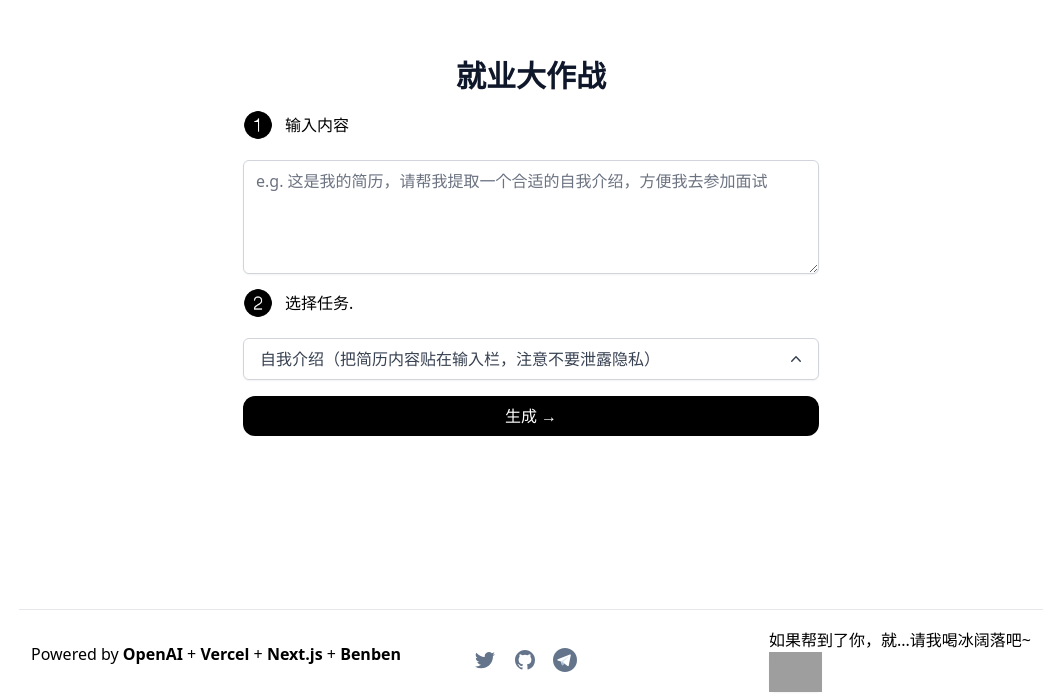
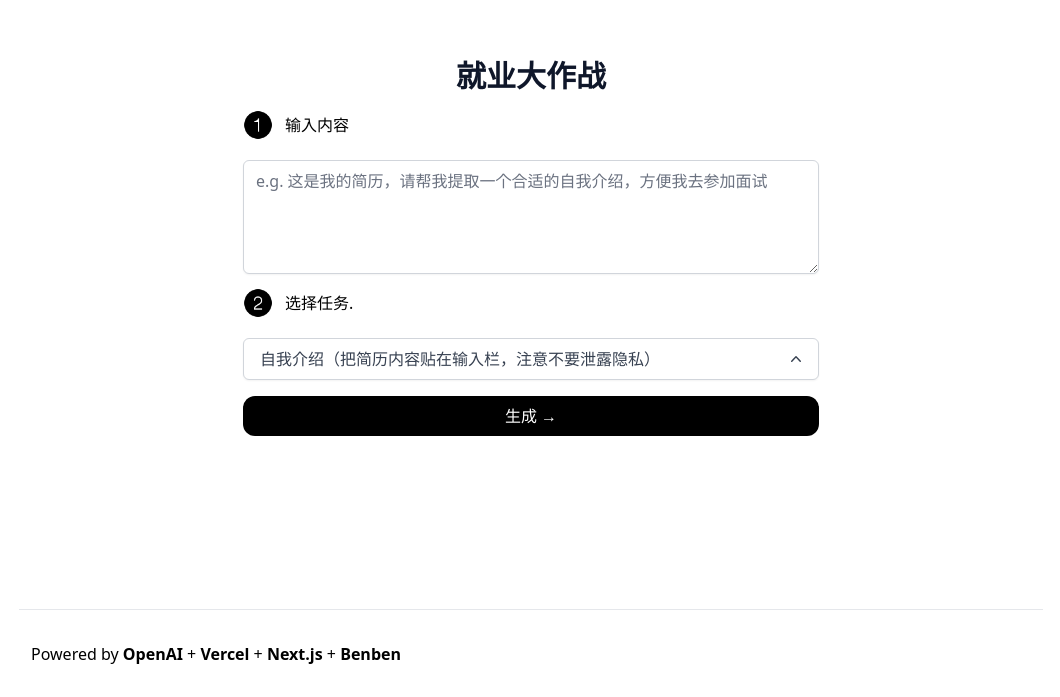
Before and after one commit to tiwentichat/benben-wenan, a Next.js app: page / in a window 1280 px wide. Shown: the part 103-800 px from the top of the page, without its empty margins (109-1169 px from the left). Built offline with nearby package versions, Linux system fonts and the light colour scheme; grey boxes are pictures that could not be loaded.

Commit message:
Update Footer.tsx

```diff
--- a/components/Footer.tsx
+++ b/components/Footer.tsx
@@ -43,57 +43,6 @@ export default function Footer() {
       </div>
 
 
-     <div className="flex space-x-4 pb-4 sm:pb-0">
-        <Link
-          href="https://twitter.com/shengxj1"
-          className="group"
-          aria-label="Shengxj on Twitter"
-        >
-          <svg
-            aria-hidden="true"
-            className="h-6 w-6 fill-slate-500 group-hover:fill-slate-700"
-          >
-            <path d="M8.29 20.251c7.547 0 11.675-6.253 11.675-11.675 0-.178 0-.355-.012-.53A8.348 8.348 0 0 0 22 5.92a8.19 8.19 0 0 1-2.357.646 4.118 4.118 0 0 0 1.804-2.27 8.224 8.224 0 0 1-2.605.996 4.107 4.107 0 0 0-6.993 3.743 11.65 11.65 0 0 1-8.457-4.287 4.106 4.106 0 0 0 1.27 5.477A4.073 4.073 0 0 1 2.8 9.713v.052a4.105 4.105 0 0 0 3.292 4.022 4.093 4.093 0 0 1-1.853.07 4.108 4.108 0 0 0 3.834 2.85A8.233 8.233 0 0 1 2 18.407a11.615 11.615 0 0 0 6.29 1.84" />
-          </svg>
-        </Link>
-        <Link
-          href="https://github.com/shengxinjing/email-helper"
-          className="group"
-          aria-label="Shengxj on GitHub"
-        >
-          <svg
-            aria-hidden="true"
-            className="h-6 w-6 fill-slate-500 group-hover:fill-slate-700"
-          >
-            <path d="M12 2C6.477 2 2 6.484 2 12.017c0 4.425 2.865 8.18 6.839 9.504.5.092.682-.217.682-.483 0-.237-.008-.868-.013-1.703-2.782.605-3.369-1.343-3.369-1.343-.454-1.158-1.11-1.466-1.11-1.466-.908-.62.069-.608.069-.608 1.003.07 1.531 1.032 1.531 1.032.892 1.53 2.341 1.088 2.91.832.092-.647.35-1.088.636-1.338-2.22-.253-4.555-1.113-4.555-4.951 0-1.093.39-1.988 1.029-2.688-.103-.253-.446-1.272.098-2.65 0 0 .84-.27 2.75 1.026A9.564 9.564 0 0 1 12 6.844a9.59 9.59 0 0 1 2.504.337c1.909-1.296 2.747-1.027 2.747-1.027.546 1.379.202 2.398.1 2.651.64.7 1.028 1.595 1.028 2.688 0 3.848-2.339 4.695-4.566 4.943.359.309.678.92.678 1.855 0 1.338-.012 2.419-.012 2.747 0 .268.18.58.688.482A10.02 10.02 0 0 0 22 12.017C22 6.484 17.522 2 12 2Z" />
-          </svg>
-        </Link>
-        <Link aria-hidden="true" href="https://t.me/+3MgX0yHFR2s5OWQ1" className="group w-36" >
-          <svg className="h-6 w-6 fill-slate-500 group-hover:fill-slate-700" viewBox="0 0 256 256" version="1.1" xmlns="http://www.w3.org/2000/svg">
-            <g>
-              <path d="M128,0 C57.307,0 0,57.307 0,128 L0,128 C0,198.693 57.307,256 128,256 L128,256 C198.693,256 256,198.693 256,128 L256,128 C256,57.307 198.693,0 128,0 L128,0 Z" ></path>
-              <path d="M190.2826,73.6308 L167.4206,188.8978 C167.4206,188.8978 164.2236,196.8918 155.4306,193.0548 L102.6726,152.6068 L83.4886,143.3348 L51.1946,132.4628 C51.1946,132.4628 46.2386,130.7048 45.7586,126.8678 C45.2796,123.0308 51.3546,120.9528 51.3546,120.9528 L179.7306,70.5928 C179.7306,70.5928 190.2826,65.9568 190.2826,73.6308" fill="#FFFFFF"></path>
-              <path d="M98.6178,187.6035 C98.6178,187.6035 97.0778,187.4595 95.1588,181.3835 C93.2408,175.3085 83.4888,143.3345 83.4888,143.3345 L161.0258,94.0945 C161.0258,94.0945 165.5028,91.3765 165.3428,94.0945 C165.3428,94.0945 166.1418,94.5735 163.7438,96.8115 C161.3458,99.0505 102.8328,151.6475 102.8328,151.6475" fill="#D2E5F1"></path>
-              <path d="M122.9015,168.1154 L102.0335,187.1414 C102.0335,187.1414 100.4025,188.3794 98.6175,187.6034 L102.6135,152.2624" fill="#B5CFE4"></path>
-            </g>
-          </svg>
-        </Link>
-      </div>
-
-
-
-
-      <div>
-        如果帮到了你，就...请我喝冰阔落吧~{" "}
-        <a
-            className="flex max-w-fit items-center justify-center space-x-2 rounded-md bg-white text-sm text-gray-600 shadow-sm transition-colors hover:opacity-80"
-
-            rel="noopener noreferrer"
-          >
-            <img src="/bingkuoluo.jpeg" className="h-10" alt="" />
-          </a>
-      </div>
-
     </footer>
   );
 }
```
